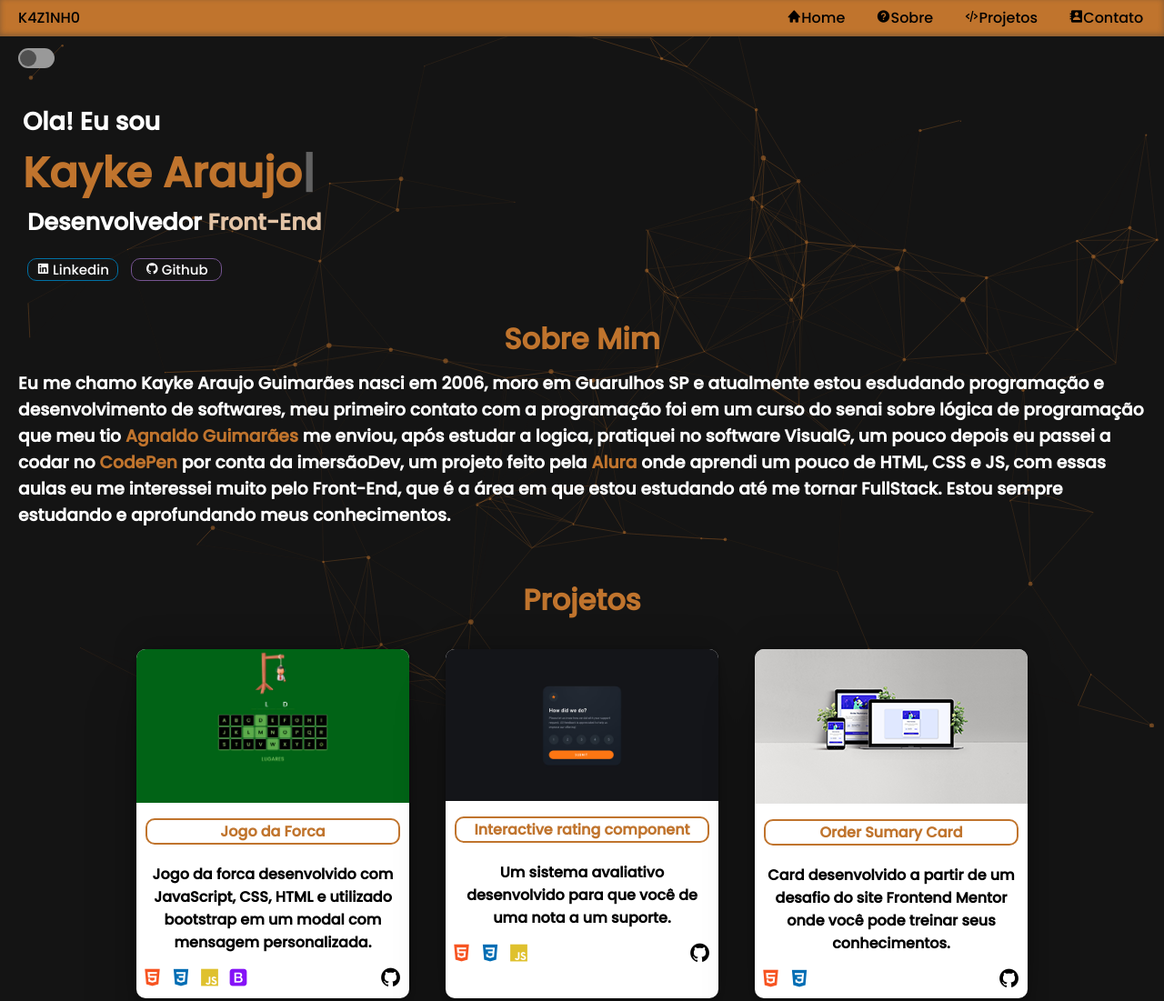
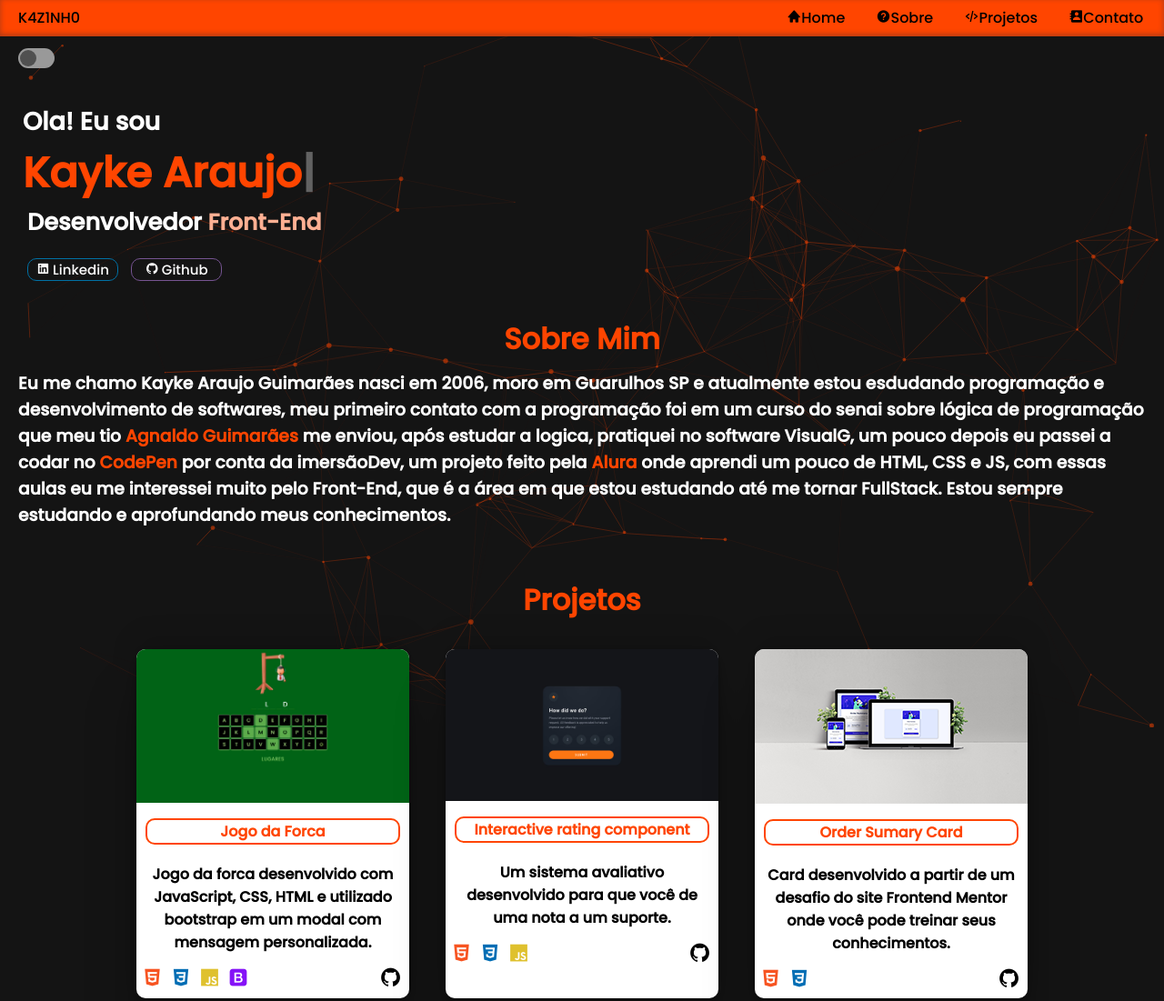
Before and after one commit to K4Z1NH0/KaykeAraujoDev, a plain HTML site: page index.html in a window 1280 px wide. Shown: the top 1101 px of the page at 91% size. Drawn offline with nearby package versions, Linux system fonts and the light colour scheme.

Commit message:
trocando cores

```diff
--- a/css/style.css
+++ b/css/style.css
@@ -10,8 +10,8 @@
     --btn-home-color: #fff;
     --color-gitbtn: rgb(118, 84, 146);
     --color-slider: #505050;
-    --color-laranja:#c0742d;
-    --color-laranja-escuro: rgb(145, 102, 62);
+    --color-laranja:#FF4500;
+    --color-laranja-escuro: #772000;
     --color-azul: rgb(0, 113, 165);
     --color-azul-escuro: rgb(0, 81, 119);
     --color-branco: #fff;
--- a/js/javascript.js
+++ b/js/javascript.js
@@ -42,7 +42,7 @@ if (currentTheme) {
 
 particlesJS("particles-js", {"particles":{"number":{"value":80,"density":{"enable":true,"value_area":800}},
 //cor da bolinha aqui
-"color":{"value":"#c0742d"}
+"color":{"value":"#FF4500"}
 
 ,"shape":{"type":"circle","stroke":
 {"width":0,"color":"#000000"},
@@ -50,7 +50,7 @@ particlesJS("particles-js", {"particles":{"number":{"value":80,"density":{"enabl
 "line_linked":{"enable":true,"distance":150,
 
 //cor da linha aqui
-"color":"#c0742d",
+"color":"#FF4500",
 
 "opacity":0.4,"width":1},
 "move":{"enable":true,"speed":6,"direction":"none","random":false,"straight":false,"out_mode":"out","bounce":false,"attract":{"enable":false,"rotateX":600,"rotateY":1200}}},"interactivity":{"detect_on":"canvas","events":{"onhover":{"enable":true,"mode":"repulse"},"onclick":{"enable":true,"mode":"push"},"resize":true},"modes":{"grab":{"distance":400,"line_linked":{"opacity":1}},"bubble":{"distance":400,"size":40,"duration":2,"opacity":8,"speed":3},"repulse":{"distance":200,"duration":0.4},"push":{"particles_nb":4},"remove":{"particles_nb":2}}},"retina_detect":true});var count_particles, stats, update; stats = new Stats; stats.setMode(0); stats.domElement.style.position = 'absolute'; stats.domElement.style.left = '0px'; stats.domElement.style.top = '0px'; document.body.appendChild(stats.domElement); count_particles = document.querySelector('.js-count-particles'); update = function() { stats.begin(); stats.end(); if (window.pJSDom[0].pJS.particles && window.pJSDom[0].pJS.particles.array) { count_particles.innerText = window.pJSDom[0].pJS.particles.array.length; } requestAnimationFrame(update); }; requestAnimationFrame(update);;
```
